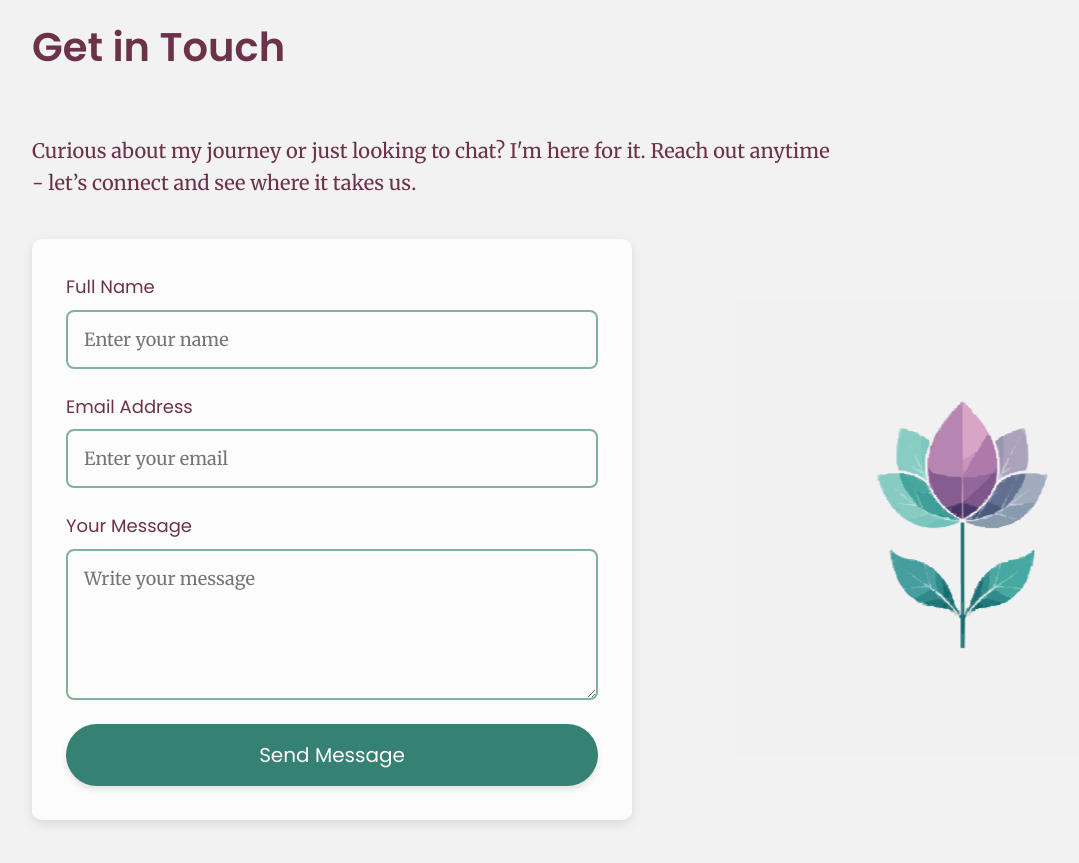
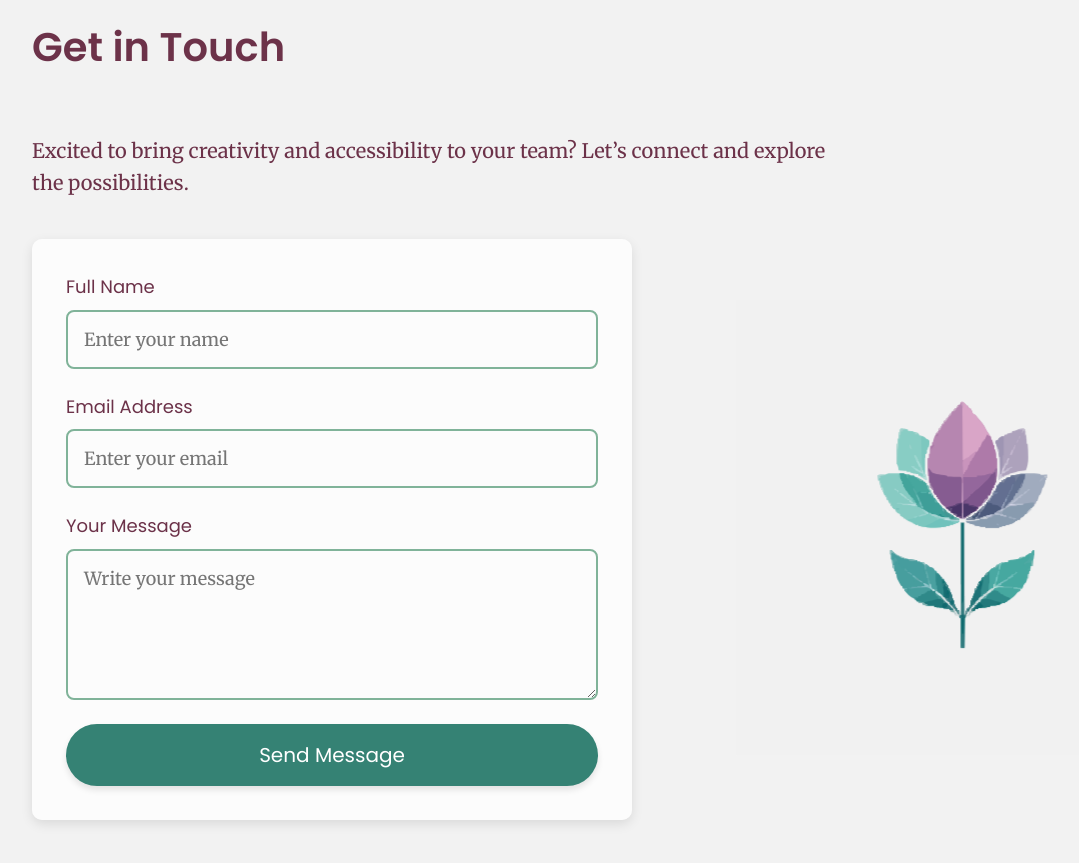
Before and after one commit to Doileo/my-new-portfolio, a React (Create React App) app: page / in a window 1280 px wide. Shown: the part 5340-6203 px from the top of the page, without its empty margins (0-1079 px from the left). Built offline with nearby package versions, Linux system fonts and the light colour scheme.

Commit message:
chore: updated contact section text

```diff
--- a/src/pages/Contact/Contact.js
+++ b/src/pages/Contact/Contact.js
@@ -50,8 +50,8 @@ const Contact = () => {
             Get in Touch
           </h2>
           <p className="contact-subtitle">
-            Curious about my journey or just looking to chat? I'm here for it.
-            Reach out anytime - let’s connect and see where it takes us.
+            Excited to bring creativity and accessibility to your team? Let’s
+            connect and explore the possibilities.
           </p>
 
           {/* New Wrapper for Form and Flower */}
```
